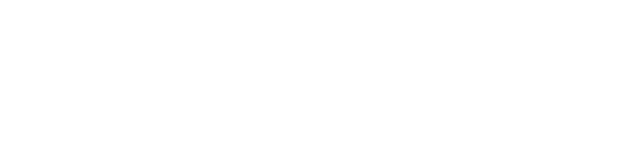
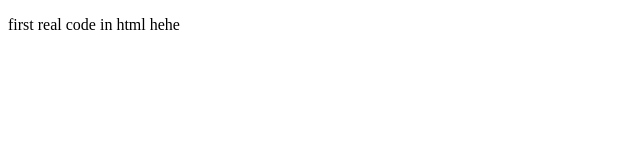
Before and after one commit to IIChibi0ChanII/HTML-Elements, a plain HTML site: page index.html in a window 1280 px wide. Shown: the whole page, without its empty margins (0-640 px from the left). Drawn offline with Linux system fonts and the light colour scheme.

Commit message:
second commit

```diff
--- a/index.html
+++ b/index.html
@@ -6,6 +6,6 @@
     <title>Document</title>
 </head>
 <body>
-
+    <p>first real code in html hehe</p>
 </body>
 </html>
```
